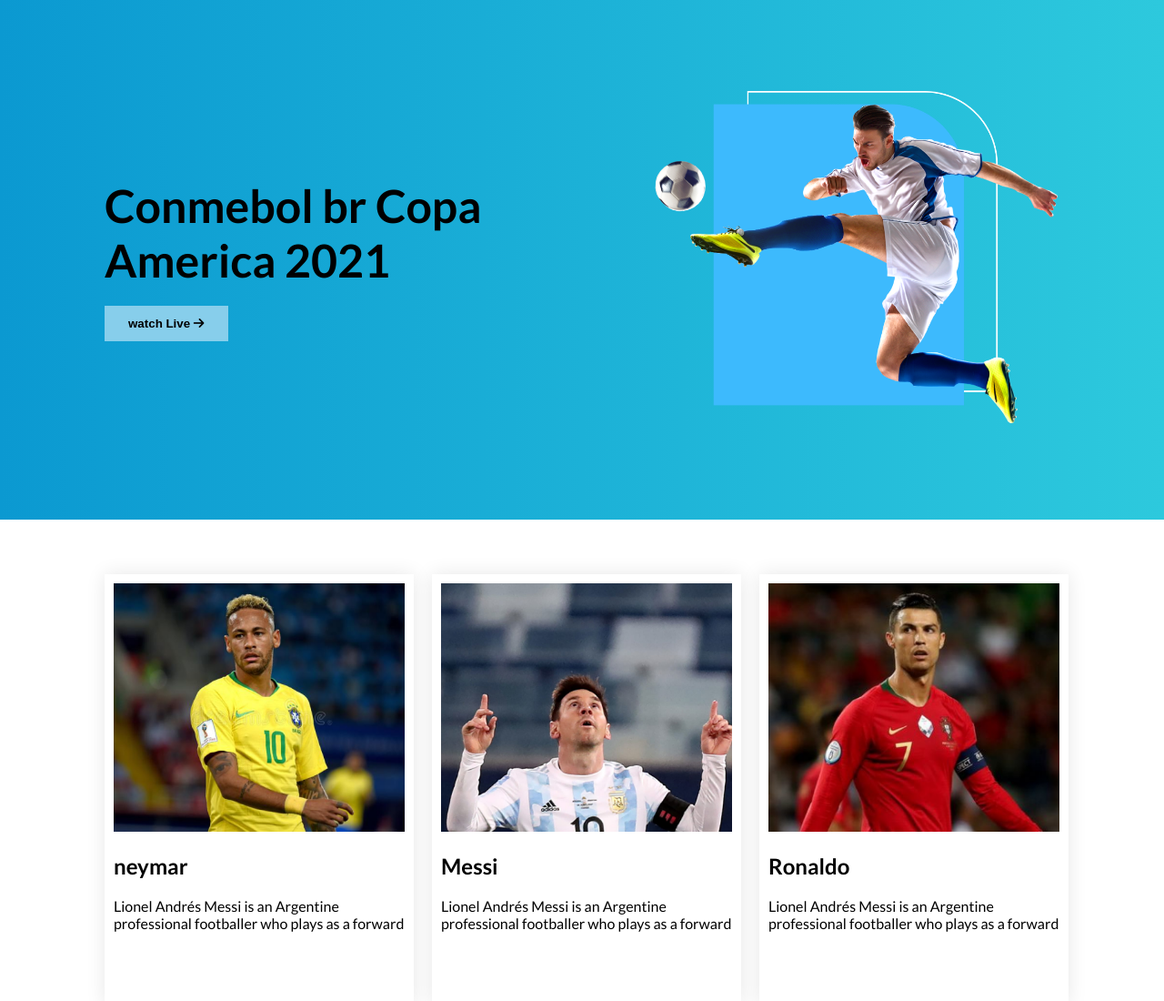
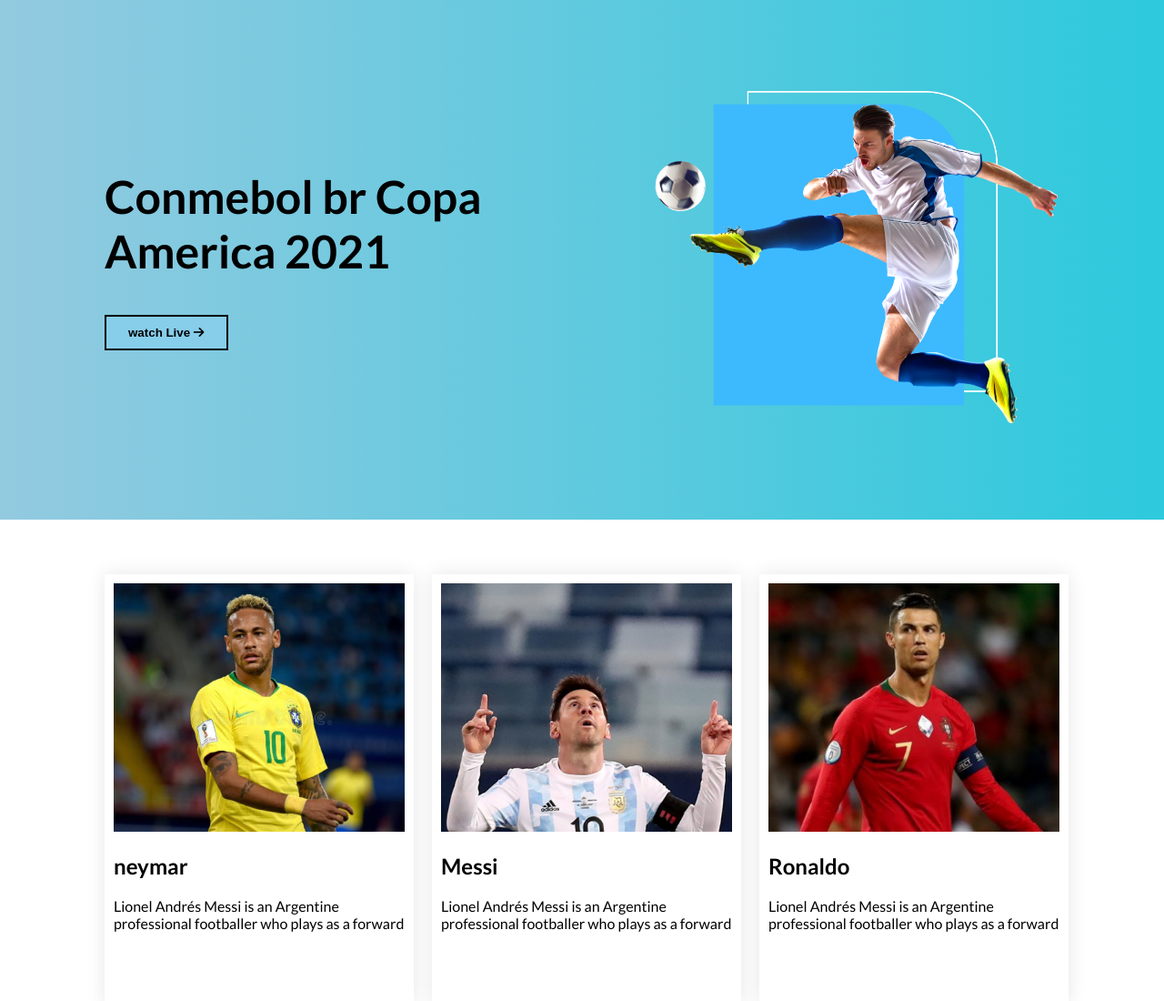
Before and after one commit to bitue/football-res, a plain HTML site: page index.html in a window 1280 px wide. Shown: the top 1100 px of the page at 91% size. Drawn offline with Linux system fonts and the light colour scheme.

Commit message:
added grad

```diff
--- a/style.css
+++ b/style.css
@@ -25,12 +25,16 @@ main {
 /* for header css starts */
 
 header {
-    background-image: linear-gradient(-90deg, rgb(45, 201, 221), rgb(11, 153, 209));
+    background-image: linear-gradient(-90deg, rgb(45, 201, 221), rgb(147, 202, 224));
     padding: 30px 0px;
 }
 
 h1 {
     font-size: 50px;
+}
+
+.left-part>h1 {
+    margin-bottom: 20px;
 }
 
 h1:hover {
@@ -62,7 +66,7 @@ h1:hover {
 button {
     background-color: skyblue;
     padding: 10px 24px;
-    border: 2px solid skyblue;
+    border: 2px solid black;
     margin-top: 20px;
     transition: border-radius 1s ease;
     font-weight: 700;
```
